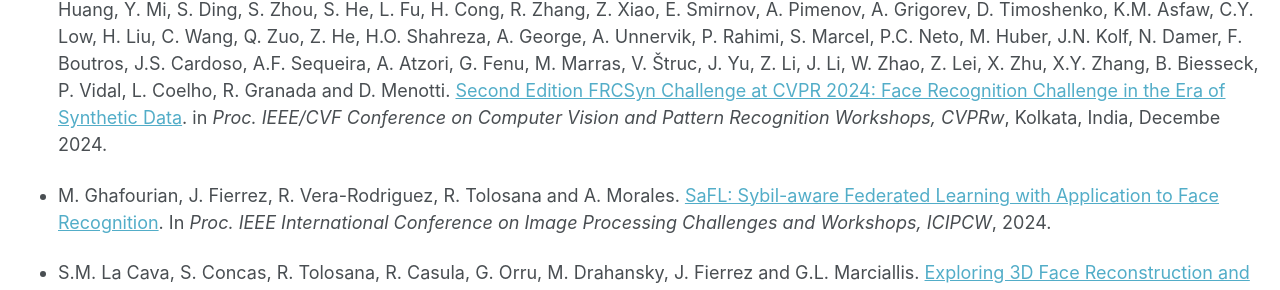
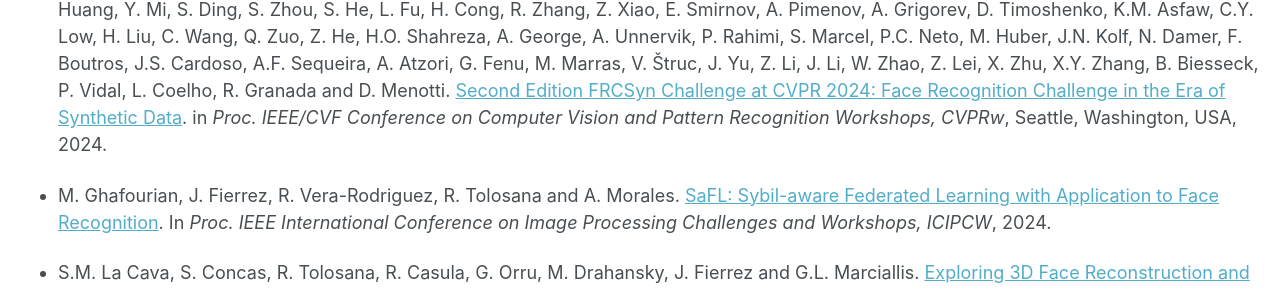
Before and after one commit to catedraeniauam/catedraeniauam.github.io, a Jekyll site: the page built from _pages/publications.md, in a window 1280 px wide and 900 px high, scrolled down 1642 px. Shown: the part 153-443 px from the top of the window. Built offline with Jekyll 4.4.1, drawn with Linux system fonts in a browser that asks for light colours.

Commit message:
Cambiamos la conferencia

```diff
--- a/_pages/publications.md
+++ b/_pages/publications.md
@@ -39,7 +39,7 @@ Conference Papers
 
 - H.O. Shahreza, C. Ecabert, A. George, A. Unnervik, S. Marcel, N.D. Domenico, G. Borghi, D. Maltoni, F. Boutros, J. Vogel, N. Damer, Á. Sánchez-Pérez, J. Calvo-Zaragoza, B. Biesseck, P. Vidal, R. Granada, D. Menotti, I. DeAndres-Tame, S. Maurizio La Cava, S. Concas, P. Melzi, R. Tolosana, R. Vera-Rodriguez, G. Perelli, G. Orrù, G.L. Marcialis and J. Fierrez. <a href="https://ieeexplore.ieee.org/document/10581946" target="_blank">SDFR: Synthetic Data for Face Recognition Competition</a>. in *Proc. IEEE International Conference on Automatic Face and Gesture Recognition, FG*, 2024.
 
-- I. DeAndres-Tame, R. Tolosana, P. Melzi, R. Vera-Rodriguez, M. Kim, C. Rathgeb, X. Liu, A. Morales, J. Fierrez, J. Ortega-Garcia, Z. Zhong, Y. Huang, Y. Mi, S. Ding, S. Zhou, S. He, L. Fu, H. Cong, R. Zhang, Z. Xiao, E. Smirnov, A. Pimenov, A. Grigorev, D. Timoshenko, K.M. Asfaw, C.Y. Low, H. Liu, C. Wang, Q. Zuo, Z. He, H.O. Shahreza, A. George, A. Unnervik, P. Rahimi, S. Marcel, P.C. Neto, M. Huber, J.N. Kolf, N. Damer, F. Boutros, J.S. Cardoso, A.F. Sequeira, A. Atzori, G. Fenu, M. Marras, V. Štruc, J. Yu, Z. Li, J. Li, W. Zhao, Z. Lei, X. Zhu, X.Y. Zhang, B. Biesseck, P. Vidal, L. Coelho, R. Granada and D. Menotti. <a href="https://ieeexplore.ieee.org/document/10678240" target="_blank">Second Edition FRCSyn Challenge at CVPR 2024: Face Recognition Challenge in the Era of Synthetic Data</a>. in *Proc. IEEE/CVF Conference on Computer Vision and Pattern Recognition Workshops, CVPRw*, Kolkata, India, Decembe 2024.
+- I. DeAndres-Tame, R. Tolosana, P. Melzi, R. Vera-Rodriguez, M. Kim, C. Rathgeb, X. Liu, A. Morales, J. Fierrez, J. Ortega-Garcia, Z. Zhong, Y. Huang, Y. Mi, S. Ding, S. Zhou, S. He, L. Fu, H. Cong, R. Zhang, Z. Xiao, E. Smirnov, A. Pimenov, A. Grigorev, D. Timoshenko, K.M. Asfaw, C.Y. Low, H. Liu, C. Wang, Q. Zuo, Z. He, H.O. Shahreza, A. George, A. Unnervik, P. Rahimi, S. Marcel, P.C. Neto, M. Huber, J.N. Kolf, N. Damer, F. Boutros, J.S. Cardoso, A.F. Sequeira, A. Atzori, G. Fenu, M. Marras, V. Štruc, J. Yu, Z. Li, J. Li, W. Zhao, Z. Lei, X. Zhu, X.Y. Zhang, B. Biesseck, P. Vidal, L. Coelho, R. Granada and D. Menotti. <a href="https://ieeexplore.ieee.org/document/10678240" target="_blank">Second Edition FRCSyn Challenge at CVPR 2024: Face Recognition Challenge in the Era of Synthetic Data</a>. in *Proc. IEEE/CVF Conference on Computer Vision and Pattern Recognition Workshops, CVPRw*, Seattle, Washington, USA, 2024.
 
 - M. Ghafourian, J. Fierrez, R. Vera-Rodriguez, R. Tolosana and A. Morales. <a href="https://ieeexplore.ieee.org/document/10769131" target="_blank">SaFL: Sybil-aware Federated Learning with Application to Face Recognition</a>. In *Proc. IEEE International Conference on Image Processing Challenges and Workshops, ICIPCW*, 2024.
 
```
